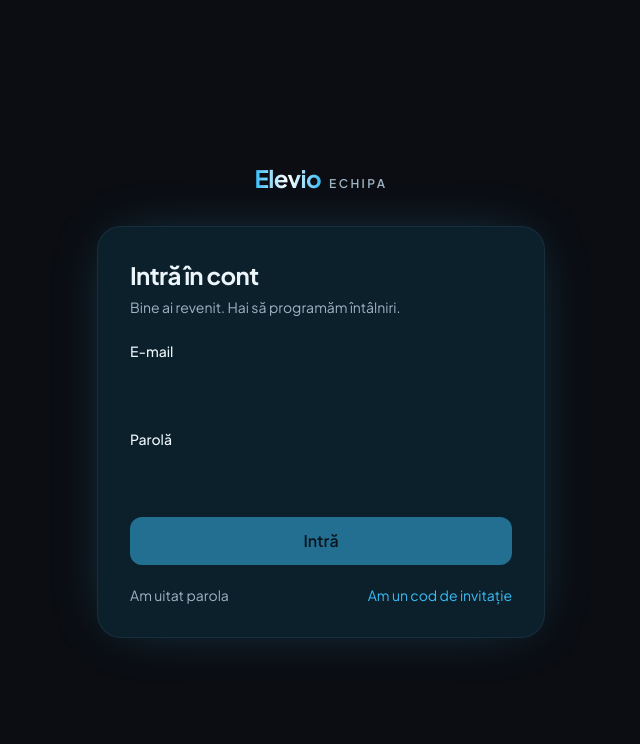
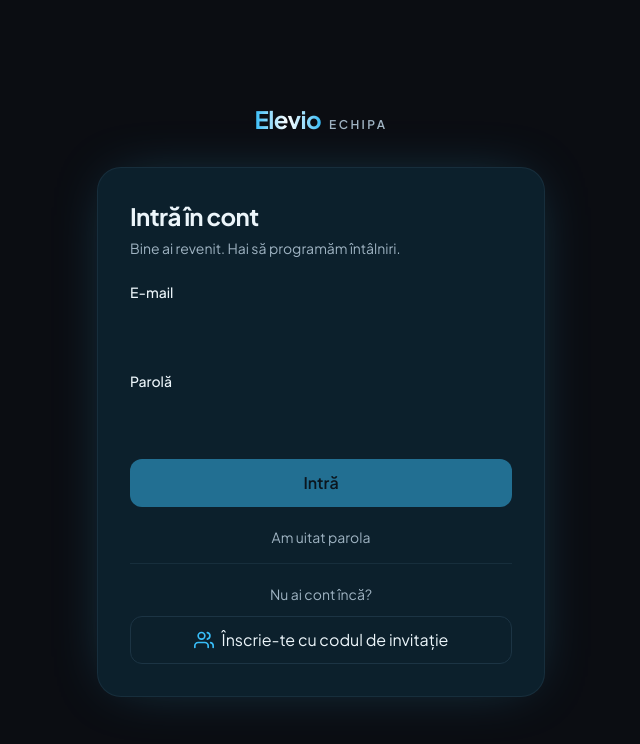
Before and after one commit to elevioromania/elevio-site, a Next.js app: page /echipa/login in a window 1280 px wide. Shown: the top 744 px of the page, without its empty margins (319-959 px from the left). Built offline with nearby package versions, Linux system fonts and the light colour scheme; no server answers.

Commit message:
Login: buton vizibil de înscriere pentru cine nu are cont
Co-Authored-By: Claude Opus 5.5 <noreply@anthropic.com>
Claude-Session: https://claude.ai/code/session_017c8NfvPEqdeHavkNvQxUgb

```diff
--- a/src/app/echipa/login/FormularLogin.tsx
+++ b/src/app/echipa/login/FormularLogin.tsx
@@ -3,7 +3,8 @@
 import Link from "next/link";
 import { useRouter } from "next/navigation";
 import { useState } from "react";
-import { Buton, Camp, Mesaj } from "@/echipa/components/ui";
+import { IconUtilizatori } from "@/echipa/components/icons";
+import { Buton, Camp, LinkButon, Mesaj } from "@/echipa/components/ui";
 import { supabaseBrowser } from "@/echipa/lib/supabase-browser";
 
 export default function FormularLogin({ dezactivat }: { dezactivat: boolean }) {
@@ -44,13 +45,18 @@ export default function FormularLogin({ dezactivat }: { dezactivat: boolean }) {
       <Buton type="submit" mare className="w-full" disabled={seTrimite || !email || !parola}>
         {seTrimite ? "Se verifică..." : "Intră"}
       </Buton>
-      <div className="flex flex-wrap items-center justify-between gap-2 pt-1 text-sm">
+      <div className="pt-1 text-center text-sm">
         <Link href="/echipa/resetare" className="text-echipa-muted underline-offset-2 hover:text-echipa-accent hover:underline">
           Am uitat parola
         </Link>
-        <Link href="/echipa/inscriere" className="text-echipa-accent underline-offset-2 hover:underline">
-          Am un cod de invitație
-        </Link>
+      </div>
+
+      <div className="border-t border-echipa-line/70 pt-5">
+        <p className="mb-3 text-center text-sm text-echipa-muted">Nu ai cont încă?</p>
+        <LinkButon href="/echipa/inscriere" varianta="secundar" mare className="w-full">
+          <IconUtilizatori className="h-5 w-5 text-echipa-accent" />
+          Înscrie-te cu codul de invitație
+        </LinkButon>
       </div>
     </form>
   );
```
